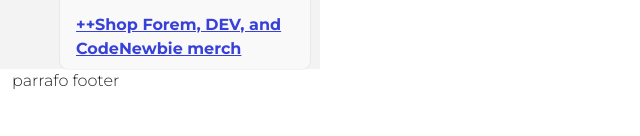
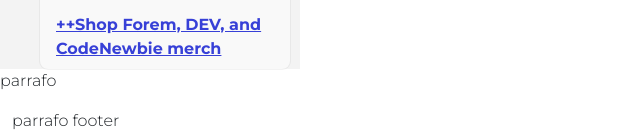
Before and after one commit to fiddly-digits/ProyectoFinalMaquetado, a plain HTML site: page index.html in a window 1280 px wide. Shown: the part 1649-1785 px from the top of the page, without its empty margins (0-640 px from the left). Before the commit the page ends 1758 px from the top, so only its background shows below. Drawn offline with nearby package versions, Linux system fonts and the light colour scheme.

Commit message:
minor fixes

```diff
--- a/index.html
+++ b/index.html
@@ -21,7 +21,7 @@
 
     <section class="row main_section">
         <!-- d-flex justify-content-end flex-wrap -->
-        <section class="col-3 d-flex justify-content-end menu_section">
+        <section class="col-2 d-flex justify-content-end menu_section">
             <aside>
                 <nav class="menu_section__sidebar__menu">
                     <ul class="menu_section__sidebar__menu__list">
@@ -151,6 +151,7 @@
                     </div>
                 </div>
 
+
                     <div class="menu_section__card">
                         <div class="menu_section__card__title">
                             <h3>DEV Community</h3>
@@ -168,7 +169,6 @@
 
 
                     <div class="menu_section__card">
-
                         <div class="menu_section__card__title">
                             <h3>DEV Community</h3>
                             <i class="fa-solid fa-ellipsis"></i>
@@ -187,11 +187,11 @@
 
         </section>
 
-        <section class="col-5 post_section">
+        <section class="col-7 post_section">
             <p>parrafo</p>
         </section>
 
-        <section class="col-4 listing_section">
+        <section class="col-3 listing_section">
             <p>parrafo</p>
         </section>
 
--- a/styles.scss
+++ b/styles.scss
@@ -31,7 +31,6 @@
         & .menu_section__sidebar__menu {
             display: flex;
             width: 100%;
-            // border: solid 1px red;
 
             & .menu_section__sidebar__menu__list {
                 display: flex;
```
Also changed, not shown: 2 other files.
